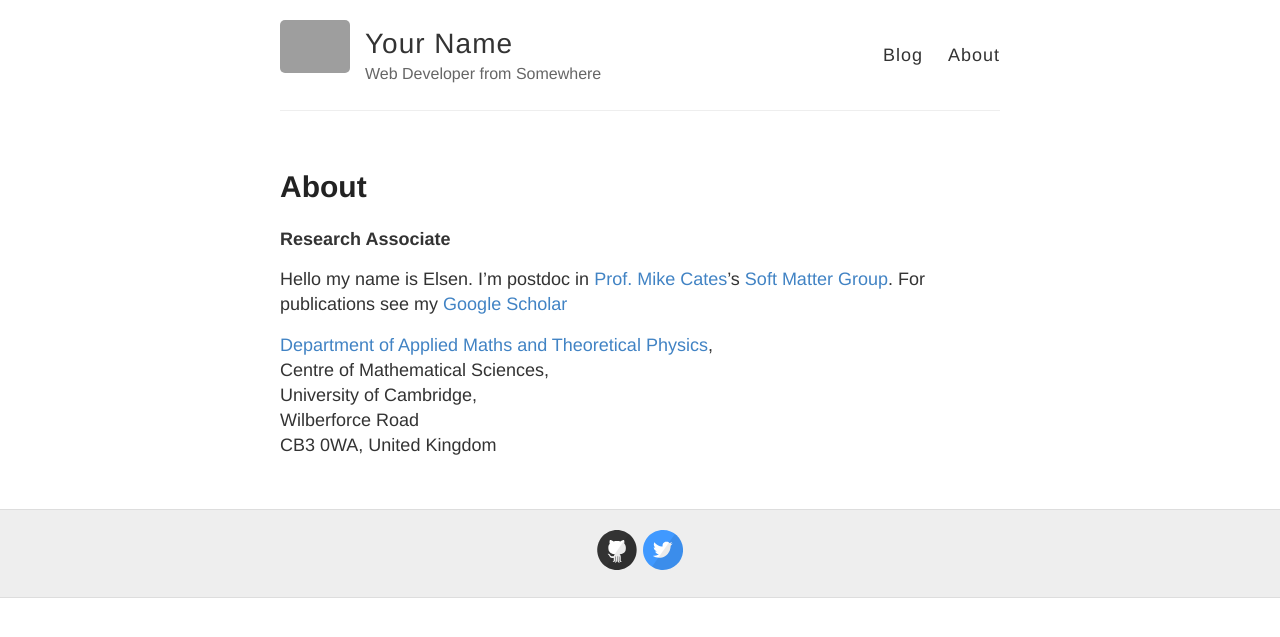
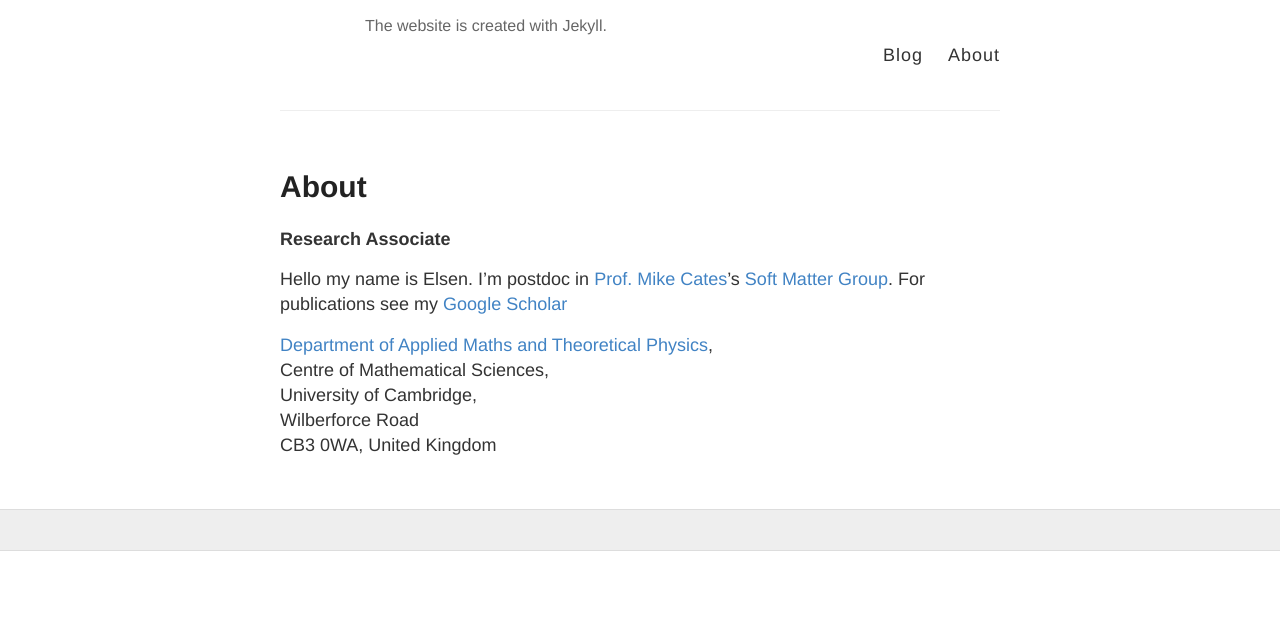
Before and after one commit to elsentjhung/elsentjhung.github.io, a Jekyll site: the page built from about.md, in a window 1280 px wide. Shown: the top 637 px of the page. Built offline with Jekyll 4.4.1, drawn with Linux system fonts in a browser that asks for light colours; some of the changed lines change nothing that is shown; grey boxes are pictures that could not be loaded.

Commit message:
Update _config.yml

```diff
--- a/_config.yml
+++ b/_config.yml
@@ -1,86 +1,57 @@
+# Welcome to Jekyll!
 #
-# This file contains configuration flags to customize your site
+# This config file is meant for settings that affect your whole blog, values
+# which you are expected to set up once and rarely edit after that. If you find
+# yourself editing this file very often, consider using Jekyll's data files
+# feature for the data you need to update frequently.
 #
+# For technical reasons, this file is *NOT* reloaded automatically when you use
+# 'bundle exec jekyll serve'. If you change this file, please restart the server process.
 
-# Name of your site (displayed in the header)
-name: Your Name
+# Site settings
+# These are used to personalize your new site. If you look in the HTML files,
+# you will see them accessed via {{ site.title }}, {{ site.email }}, and so on.
+# You can create any custom variable you would like, and they will be accessible
+# in the templates via {{ site.myvariable }}.
+title: Elsen Tjhung
+email: et405@cam.ac.uk
+description: >- # this means to ignore newlines until "baseurl:"
+  The website is created with Jekyll.
+baseurl: "" # the subpath of your site, e.g. /blog
+url: "" # the base hostname & protocol for your site, e.g. http://example.com
+github_username: elsentjhung
 
-# Short bio or description (displayed in the header)
-description: Web Developer from Somewhere
+# Build settings
+markdown: kramdown
+kramdown:
+  input: GFM
+theme: minima
+plugins:
+  - jekyll-feed
 
-# URL of your avatar or profile pic (you could use your GitHub profile pic)
-avatar: https://raw.githubusercontent.com/barryclark/jekyll-now/master/images/jekyll-logo.png
-
-#
-# Flags below are optional
-#
-
-# Includes an icon in the footer for each username you enter
-footer-links:
-  dribbble:
-  email:
-  facebook:
-  flickr:
-  github: barryclark/jekyll-now
-  instagram:
-  linkedin:
-  pinterest:
-  rss: # just type anything here for a working RSS icon
-  twitter: jekyllrb
-  stackoverflow: # your stackoverflow profile, e.g. "users/50476/bart-kiers"
-  youtube: # channel/<your_long_string> or user/<user-name>
-  googleplus: # anything in your profile username that comes after plus.google.com/
+# Defaults
+defaults:
+  # _posts
+  - scope:
+      path: ""
+      type: posts
+    values:
+      layout: single
+      author_profile: true
+      read_time: true
+      comments: true
+      share: true
+      related: true
 
 
-# Enter your Disqus shortname (not your username) to enable commenting on posts
-# You can find your shortname on the Settings page of your Disqus account
-disqus:
-
-# Enter your Google Analytics web tracking code (e.g. UA-2110908-2) to activate tracking
-google_analytics:
-
-# Your website URL (e.g. http://barryclark.github.io or http://www.barryclark.co)
-# Used for Sitemap.xml and your RSS feed
-url:
-
-# If you're hosting your site at a Project repository on GitHub pages
-# (http://yourusername.github.io/repository-name)
-# and NOT your User repository (http://yourusername.github.io)
-# then add in the baseurl here, like this: "/repository-name"
-baseurl: ""
-
-#
-# !! You don't need to change any of the configuration flags below !!
-#
-
-permalink: /:title/
-
-# The release of Jekyll Now that you're using
-version: v1.2.0
-
-# Jekyll 3 now only supports Kramdown for Markdown
-kramdown:
-  # Use GitHub flavored markdown, including triple backtick fenced code blocks
-  input: GFM
-  # Jekyll 3 and GitHub Pages now only support rouge for syntax highlighting
-  syntax_highlighter: rouge
-  syntax_highlighter_opts:
-    # Use existing pygments syntax highlighting css
-    css_class: 'highlight'
-
-# Set the Sass partials directory, as we're using @imports
-sass:
-  style: :expanded # You might prefer to minify using :compressed
-
-# Use the following plug-ins
-gems:
-  - jekyll-sitemap # Create a sitemap using the official Jekyll sitemap gem
-  - jekyll-feed # Create an Atom feed using the official Jekyll feed gem
-
-# Exclude these files from your production _site
-exclude:
-  - Gemfile
-  - Gemfile.lock
-  - LICENSE
-  - README.md
-  - CNAME
+# Exclude from processing.
+# The following items will not be processed, by default. Create a custom list
+# to override the default setting.
+# exclude:
+#   - Gemfile
+#   - Gemfile.lock
+#   - node_modules
+#   - vendor/bundle/
+#   - vendor/cache/
+#   - vendor/gems/
+#   - vendor/ruby/
```
